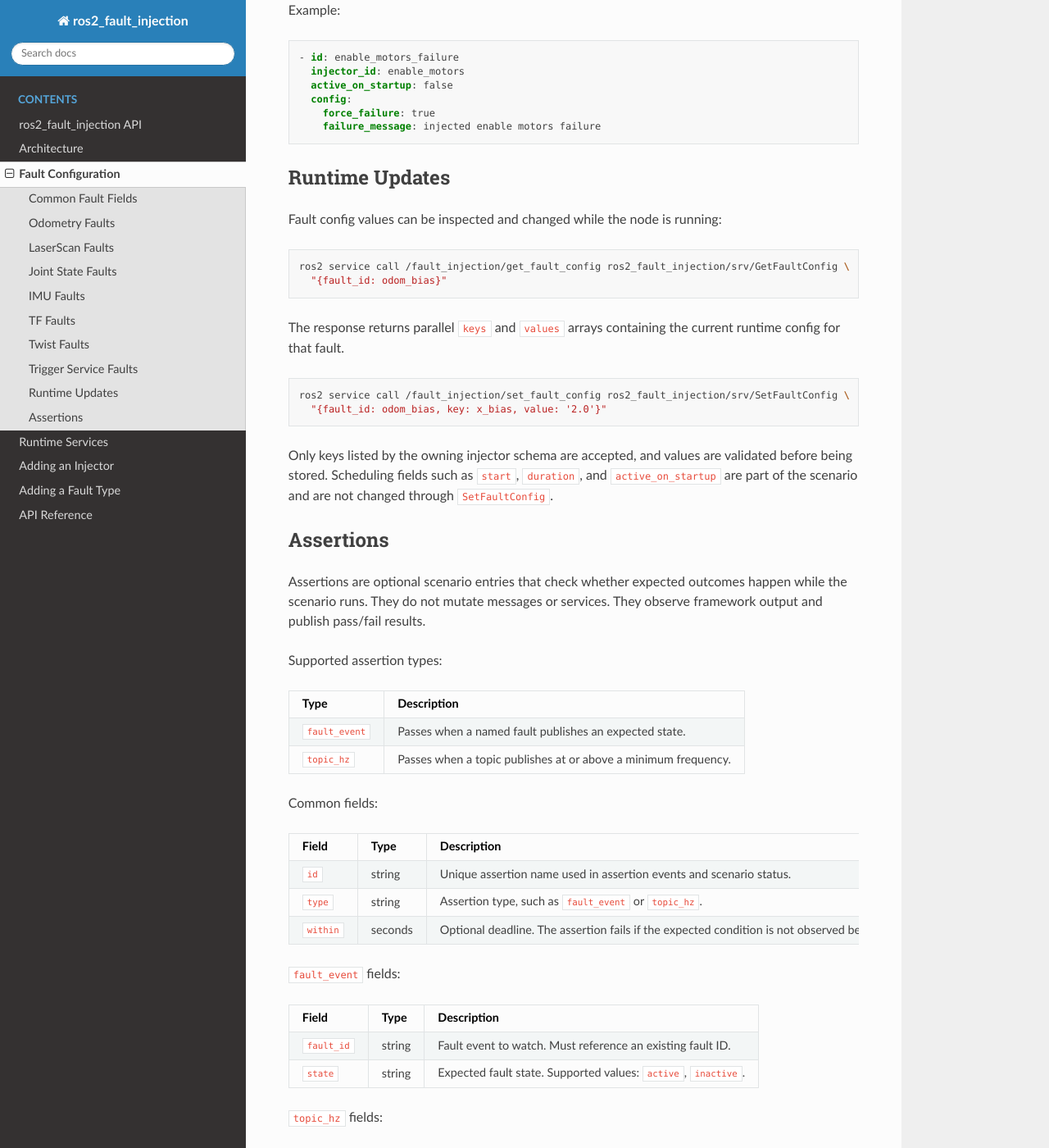
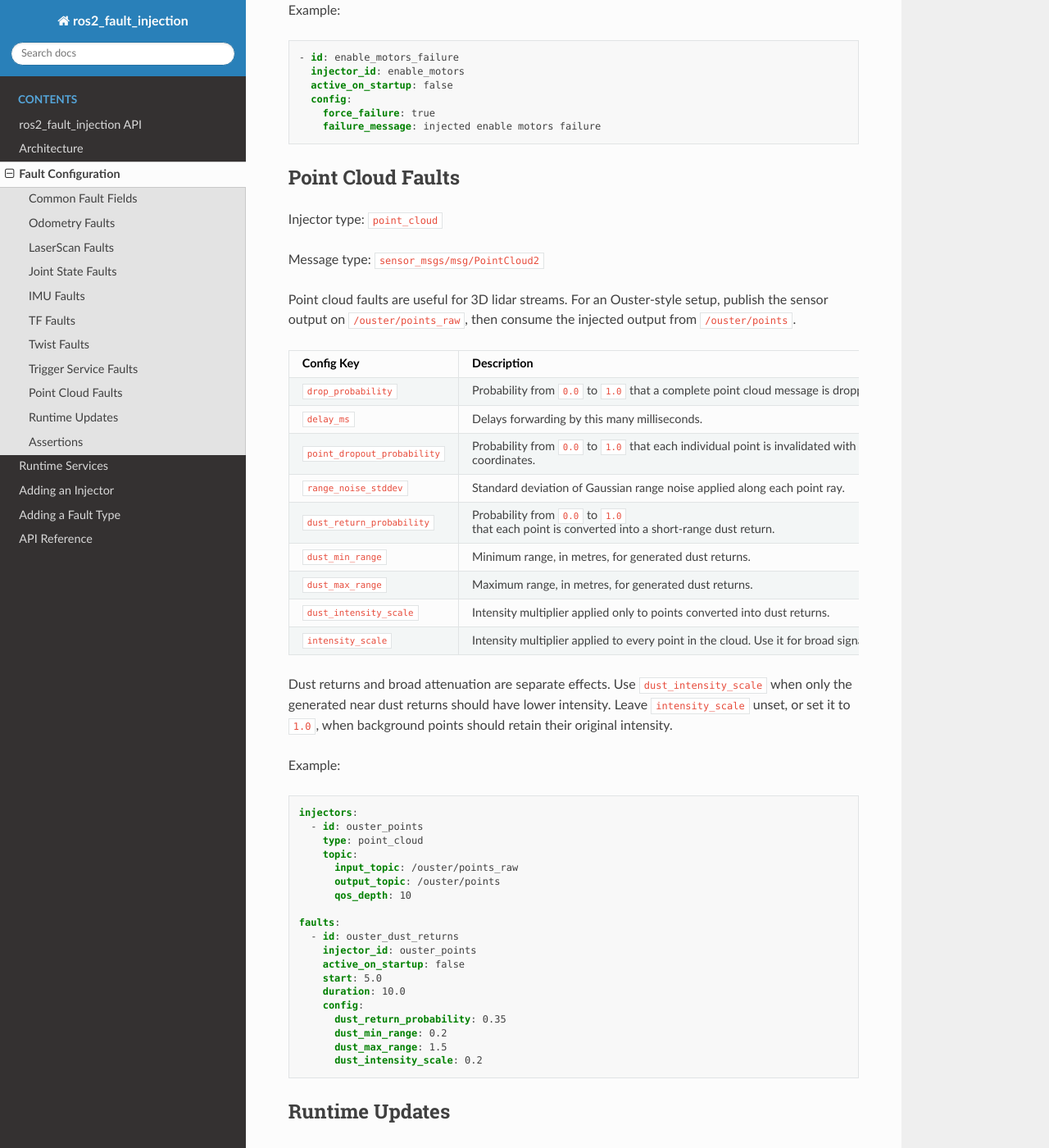
Before and after one commit to reeceholland/ros2_fault_injection, a Sphinx documentation site: the page built from docs/fault_configuration.md, in a window 1280 px wide and 1400 px high, scrolled down 5787 px. Shown: the whole window at 82% size. Built offline with Sphinx 7.4.7 and the Read the Docs theme 3.1.0, drawn with Linux system fonts in a browser that asks for light colours.

Commit message:
point cloud dust and docs

````diff
--- a/docs/adding_an_injector.md
+++ b/docs/adding_an_injector.md
@@ -14,6 +14,8 @@ scan
 joint_state
 imu
 tf
+twist
+point_cloud
 trigger_service
 ```
 
--- a/docs/fault_configuration.md
+++ b/docs/fault_configuration.md
@@ -231,6 +231,57 @@ Example:
     failure_message: injected enable motors failure
 ```
 
+## Point Cloud Faults
+
+Injector type: `point_cloud`
+
+Message type: `sensor_msgs/msg/PointCloud2`
+
+Point cloud faults are useful for 3D lidar streams. For an Ouster-style setup,
+publish the sensor output on `/ouster/points_raw`, then consume the injected
+output from `/ouster/points`.
+
+| Config Key | Description |
+| --- | --- |
+| `drop_probability` | Probability from `0.0` to `1.0` that a complete point cloud message is dropped. |
+| `delay_ms` | Delays forwarding by this many milliseconds. |
+| `point_dropout_probability` | Probability from `0.0` to `1.0` that each individual point is invalidated with `NaN` coordinates. |
+| `range_noise_stddev` | Standard deviation of Gaussian range noise applied along each point ray. |
+| `dust_return_probability` | Probability from `0.0` to `1.0` that each point is converted into a short-range dust return. |
+| `dust_min_range` | Minimum range, in metres, for generated dust returns. |
+| `dust_max_range` | Maximum range, in metres, for generated dust returns. |
+| `dust_intensity_scale` | Intensity multiplier applied only to points converted into dust returns. |
+| `intensity_scale` | Intensity multiplier applied to every point in the cloud. Use it for broad signal attenuation. |
+
+Dust returns and broad attenuation are separate effects. Use
+`dust_intensity_scale` when only the generated near dust returns should have
+lower intensity. Leave `intensity_scale` unset, or set it to `1.0`, when
+background points should retain their original intensity.
+
+Example:
+
+```yaml
+injectors:
+  - id: ouster_points
+    type: point_cloud
+    topic:
+      input_topic: /ouster/points_raw
+      output_topic: /ouster/points
+      qos_depth: 10
+
+faults:
+  - id: ouster_dust_returns
+    injector_id: ouster_points
+    active_on_startup: false
+    start: 5.0
+    duration: 10.0
+    config:
+      dust_return_probability: 0.35
+      dust_min_range: 0.2
+      dust_max_range: 1.5
+      dust_intensity_scale: 0.2
+```
+
 ## Runtime Updates
 
 Fault config values can be inspected and changed while the node is running:
````
Also changed, not shown: README.md (+35 -0 lines), 5 other files.
